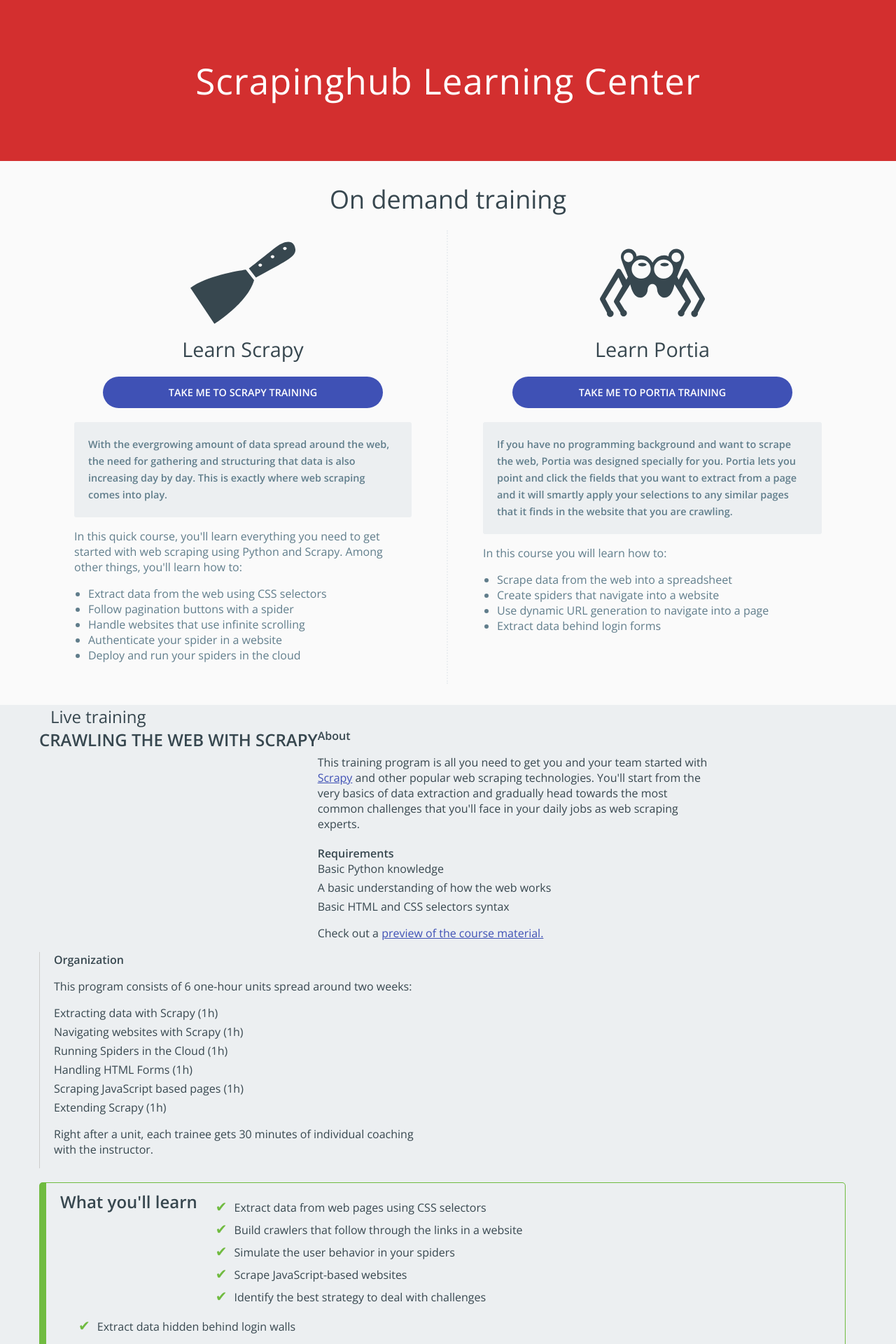
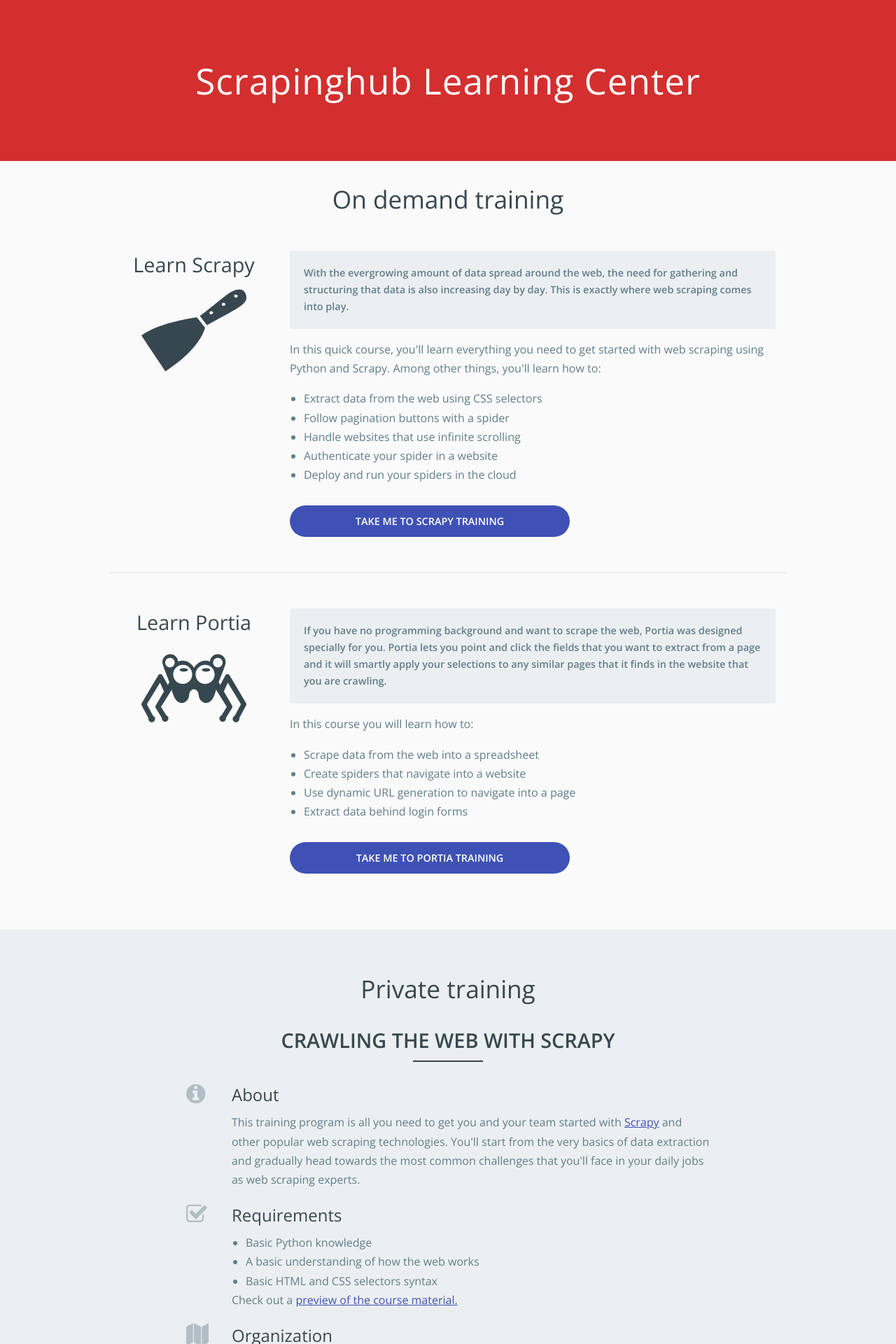
Before and after one commit to scrapinghub/learn.scrapinghub.com, a Jekyll site: the page built from index.html, in a window 1280 px wide. Shown: the top 1920 px of the page at 70% size. Built offline with Jekyll 4.4.1, drawn with Linux system fonts in a browser that asks for light colours; nearby versions of some CDN libraries.

Commit message:
Learning center index design changes

```diff
--- a/_sass/_styles.scss
+++ b/_sass/_styles.scss
@@ -10,10 +10,11 @@ a {
 
 p, ul, ul li {
     font-size: $base-font-size;
+    line-height: $base-font-size * 1.7;
 }
 .wrap {
     box-sizing: border-box;
-    max-width: 1200px;
+    max-width: 1000px;
     margin: 0 auto;
 }
 
@@ -62,14 +63,14 @@ a.primary-cta {
     h2 {
         text-align: center;
         color: $dark-gray;
-        margin-bottom: 20px;
+        font-size: $base-font-size * 2.2;
     }
 }
 
 .course-summary {
-    padding: 0 50px;
+    padding: 50px 0 30px;
     h2 {
-        margin-bottom: 20px;
+        margin-bottom: 0px;
         font-size: $base-font-size * 1.8;
     }
     h3 {
@@ -90,112 +91,94 @@ a.primary-cta {
     }
     a {
         margin-bottom: 20px;
+        margin-left: 0;
     }
     &:first-child {
-        border-right: 2px dotted $light-gray;
+        border-bottom: 2px solid $light-gray;
     }
 }
 
 .course-icon {
-    display: flex;
+    text-align: center;
     svg {
         width: 150px;
         margin: 0 auto;
         fill: $dark-gray;
     }
 }
-
-section.training {
-  background: #eceff1;
-  color: #37474f;
+.training {
+    background: $light-gray;
+    padding: 60px 0;
+    h2 {
+        text-align: center;
+        color: $dark-gray;
+        margin-bottom: 30px;
+        font-size: $base-font-size * 2.2;
+    }
+    h3 {
+        font-size: $base-font-size * 1.8;
+        text-align: center;
+        text-transform: uppercase;
+        margin-bottom: 30px;
+        &:after {
+            content: "";
+            display: block;
+            width: 100px;
+            height: 2px;
+            margin: 10px auto 0 auto;
+            background: $dark-gray;
+        }
+    }
+    h4 {
+        color: $dark-gray;
+        font-size: $base-font-size * 1.5;
+        margin-bottom: 10px;
+    }
+    p {
+        margin: 0;
+    }
+    ul {
+        li {
+            list-style-type: disc;
+            margin-left: 20px;
+            padding-left: 0;
+        }
+    }
+    div {
+        padding-bottom: 10px;
+    }
+    .fa {
+        font-size: $base-font-size * 2;
+        color: darken($light-gray, 20%);
+    }
 }
 
-section.training h3 {
-  font-weight: 600;
-  font-size: 24px;
-  text-transform: uppercase;
-  margin-bottom: 20px;
-}
-
-section.training h4 {
-  font-weight: 600;
-}
-
-section.training p + h4 {
-  margin-top: 20px;
-}
-
-section.training li {
-  margin-bottom: 5px;
-}
-
-section.training div.training-details > .col-md-6:nth-of-type(2) {
-  border-left: 1px solid #ccc;
-  padding-left: 20px;
-}
-
-section.training div.training-details > .col-md-6 {
-  padding-left: 0px;
-  padding-right: 20px;
-}
-
-section.training div.training-details {
-  margin-bottom: 20px;
-}
-
-section.training .training-topics li:before {
-  content: "\2714";
-  color: #70BB40;
-  font-size: 20px;
-}
-
-section.training .training-topics li > span {
-  position: relative;
-  left: 10px;
-}
-
-section.training .training-topics ul {
-  list-style: none;
-  margin-left: 0px;
-  margin-top: 10px;
-  padding-left: 10px;
-}
-
-section.training .training-topics ul {
-  font-size: 18px;
-}
-
-section.training .training-topics {
-  margin-bottom: 20px;
-  border: 1px solid #70BB40;
-  border-left: 10px solid  #70BB40;
-  border-radius: 5px;
-  margin-right: 0px;
-  padding: 10px 20px;
-}
-
-section.training .training-topics h4 {
-  font-size: 24px;
-}
-
-div.container {
-    padding: 20px 0;
-}
-
-.sh-button {
-    border-radius: 50px;
-    border: none;
-    background: #607d8b;
-    color: #fff;
-    padding: 5px 20px;
-    transition: all .2s ease-in-out;
-}
-
-.sh-button:hover, .sh-button:focus {
-    outline: none;
-    background: #37474f;
-    color: #fff;
-    text-decoration: none;
+.training-topics {
+    background: lighten($green, 10%);
+    padding: 30px 0 50px 50px;
+    border-radius: 5px;
+    margin: 20px 0;
+    h3 {
+        color: $white;
+        &:after {
+            background: $white;
+        }
+    }
+    ul {
+        padding-bottom: 30px;
+        li {
+            list-style-type: none;
+            margin: 0;
+            color: $white;
+            padding-bottom: 5px;
+        }
+    }
+    .fa {
+        color: $white;
+        font-size: $base-font-size * 1.5;
+        margin-right: 5px;
+        vertical-align: middle;
+    }
 }
 
 footer {
--- a/index.html
+++ b/index.html
@@ -6,12 +6,15 @@ title: Scrapinghub Learning Center
     <h2>On demand training</h2>
     <div class="wrap container-fluid">
 
-        <div class="courses row">
+        <div class="courses">
             <!-- Scrapy  -->
-            <div class="col-md-6 course-summary">
-                <div class="course-icon">{% include icons/icon-scrapy.svg %}</div>
+            <div class="row course-summary">
+                <div class="col-md-3 course-icon">
                     <h2>Learn Scrapy</h2>
-                <a href="{{ site.url }}/scrapy" class="primary-cta">Take me to Scrapy training</a>
+                    {% include icons/icon-scrapy.svg %}
+                </div>
+                <div class="col-md-9">
+
                     <h3>With the evergrowing amount of data spread around the web, the need for gathering and structuring that data is also increasing day by day. This is exactly where web scraping comes into play.</h3>
                     <p>In this quick course, you'll learn everything you need to get started with web scraping using Python and Scrapy. Among other things, you'll learn how to:</p>
                     <ul>
@@ -21,13 +24,16 @@ title: Scrapinghub Learning Center
                         <li>Authenticate your spider in a website</li>
                         <li>Deploy and run your spiders in the cloud</li>
                     </ul>
-
+                    <a href="{{ site.url }}/scrapy" class="primary-cta">Take me to Scrapy training</a>
+                </div>
             </div>
             <!-- Portia -->
-            <div class="col-md-6 course-summary">
-                <div class="course-icon">{% include icons/icon-portia.svg %}</div>
+            <div class="row course-summary">
+                <div class="col-md-3 course-icon">
                     <h2>Learn Portia</h2>
-                <a href="{{ site.url }}/portia" class="primary-cta">Take me to Portia training</a>
+                    {% include icons/icon-portia.svg %}
+                </div>
+                <div class="col-md-9">
                     <h3>If you have no programming background and want to scrape the web, Portia was designed specially for you. Portia lets you point and click the fields that you want to extract from a page and it will smartly apply your selections to any similar pages that it finds in the website that you are crawling.</h3>
                     <p>In this course you will learn how to:</p>
                     <ul>
@@ -36,20 +42,32 @@ title: Scrapinghub Learning Center
                         <li>Use dynamic URL generation to navigate into a page</li>
                         <li>Extract data behind login forms</li>
                     </ul>
+                    <a href="{{ site.url }}/portia" class="primary-cta">Take me to Portia training</a>
                 </div>
-
+            </div>
         </div>
 
     </div>
 </section>
 <section class="training">
     <div class="wrap container-fluid">
-        <h2>Live training</h2>
-        <div class="row training-details">
+        <div class="col-md-offset-1 col-md-10 col-md-offset-1">
+            <h2>Private training</h2>
             <h3>Crawling the Web with Scrapy</h3>
-            <div class="col-md-6">
+            <div class="row">
+                <div class="col-md-1">
+                    <i class="fa fa-info-circle" aria-hidden="true"></i>
+                </div>
+                <div class="col-md-11">
                     <h4>About</h4>
                     <p>This training program is all you need to get you and your team started with <a href="https://scrapy.org">Scrapy</a> and other popular web scraping technologies. You'll start from the very basics of data extraction and gradually head towards the most common challenges that you'll face in your daily jobs as web scraping experts.</p>
+                </div>
+            </div>
+            <div class="row">
+                <div class="col-md-1">
+                    <i class="fa fa-check-square-o" aria-hidden="true"></i>
+                </div>
+                <div class="col-md-11">
                     <h4>Requirements</h4>
                     <ul>
                         <li>Basic Python knowledge</li>
@@ -58,7 +76,12 @@ title: Scrapinghub Learning Center
                     </ul>
                     <p>Check out a <a href="http://github.com/scrapinghub/scrapy-training">preview of the course material.</a></p>
                 </div>
-            <div class="col-md-6">
+            </div>
+            <div class="row">
+                <div class="col-md-1">
+                    <i class="fa fa-map" aria-hidden="true"></i>
+                </div>
+                <div class="col-md-11">
                     <h4>Organization</h4>
                     <p>This program consists of 6 one-hour units spread around two weeks:</p>
                     <ul>
@@ -72,29 +95,26 @@ title: Scrapinghub Learning Center
                     <p>Right after a unit, each trainee gets 30 minutes of individual coaching with the instructor.</p>
                 </div>
             </div>
-        <div class="row training-topics">
-            <h4>What you'll learn</h4>
-            <div class="col-md-6">
+            <div class="training-topics">
+                <h3>What you'll learn</h3>
                 <ul>
-                    <li><span>Extract data from web pages using CSS selectors</span></li>
-                    <li><span>Build crawlers that follow through the links in a website</span></li>
-                    <li><span>Simulate the user behavior in your spiders</span></li>
-                    <li><span>Scrape JavaScript-based websites</span></li>
-                    <li><span>Identify the best strategy to deal with challenges</span></li>
-                </ul>
-            </div>
-            <div class="col-md-6">
-                <ul>
-                    <li><span>Extract data hidden behind login walls</span></li>
-                    <li><span>Extend Scrapy via middlewares and pipelines</span></li>
-                    <li><span>A toolset to scrape effectively</span></li>
-                    <li><span>Best practices in web scraping and web crawling</span></li>
-                    <li><span>Deploy and run your crawlers in a cloud platform</span></li>
+                    <li><i class="fa fa-check" aria-hidden="true"></i> Extract data from web pages using CSS selectors</li>
+                    <li><i class="fa fa-check" aria-hidden="true"></i> Build crawlers that follow through the links in a website</li>
+                    <li><i class="fa fa-check" aria-hidden="true"></i> Simulate the user behavior in your spiders</li>
+                    <li><i class="fa fa-check" aria-hidden="true"></i> Scrape JavaScript-based websites</li>
+                    <li><i class="fa fa-check" aria-hidden="true"></i> Identify the best strategy to deal with challenges</li>
+                    <li><i class="fa fa-check" aria-hidden="true"></i> Extract data hidden behind login walls</li>
+                    <li><i class="fa fa-check" aria-hidden="true"></i> Extend Scrapy via middlewares and pipelines</li>
+                    <li><i class="fa fa-check" aria-hidden="true"></i> A toolset to scrape effectively</li>
+                    <li><i class="fa fa-check" aria-hidden="true"></i> Best practices in web scraping and web crawling</li>
+                    <li><i class="fa fa-check" aria-hidden="true"></i> Deploy and run your crawlers in a cloud platform</li>
                 </ul>
             </div>
         </div>
+
+    </div>
+
         <a href="https://scrapinghub.com/quote/" class="primary-cta">Schedule a training</a>
-    </div>
 </section>
 
 {% include footer.html %}
```
Lines whose indentation alone changed are shown as unchanged.
